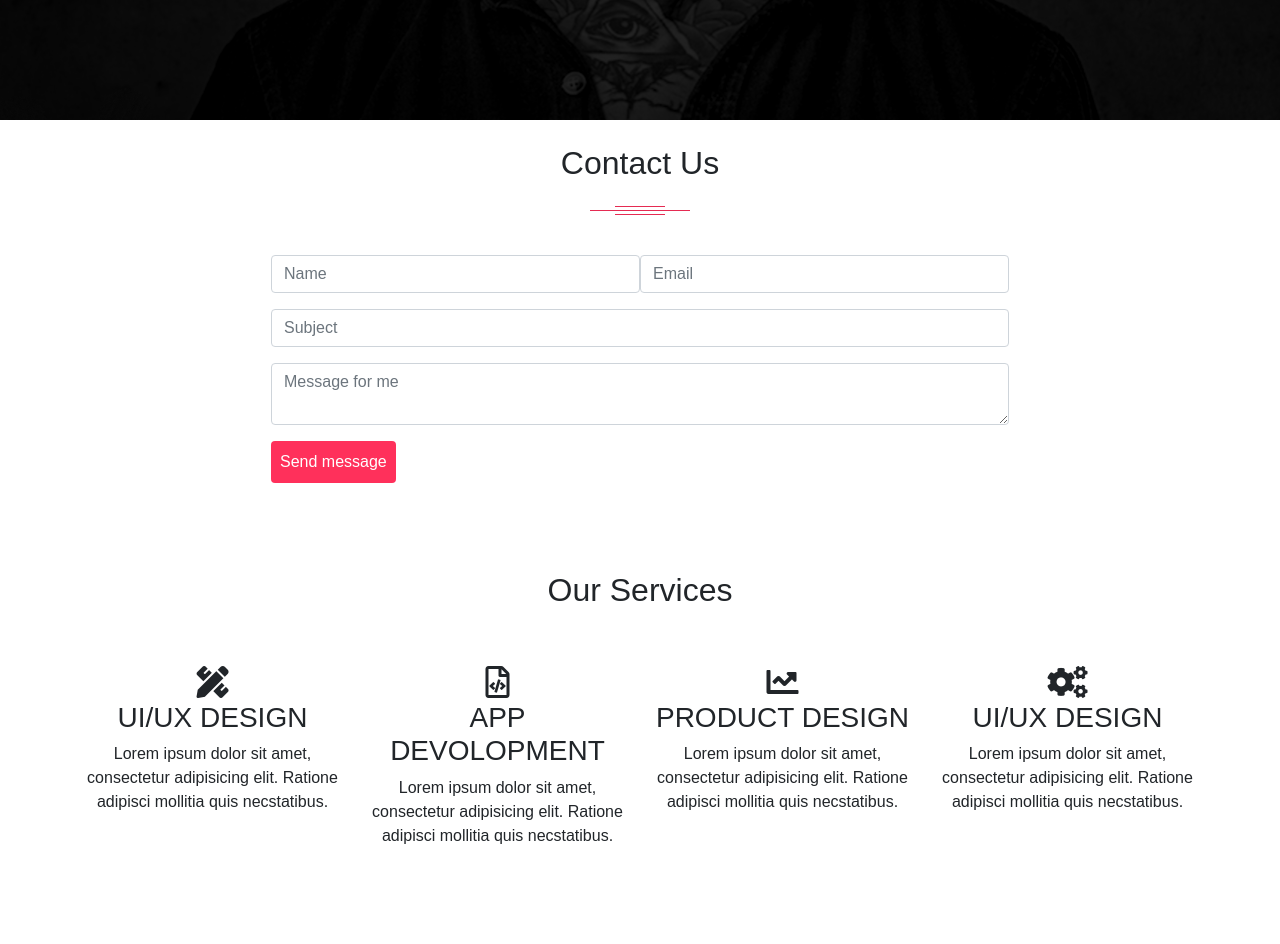
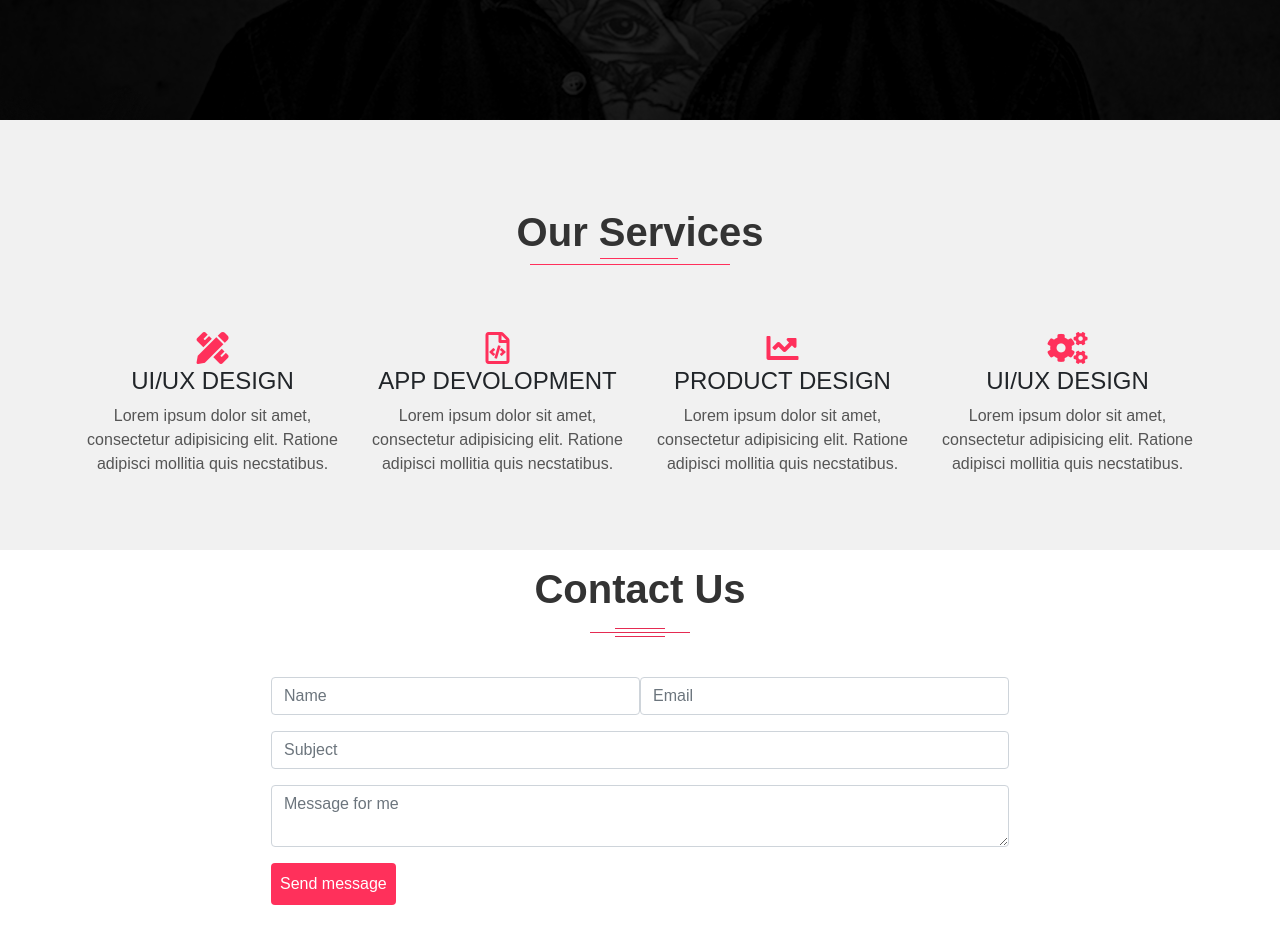
Before and after one commit to hossamemara/Route_Team_Project_1, a plain HTML site: page index.html in a window 1280 px wide. Shown: the part 680-1624 px from the top of the page. Before the commit the page ends 1592 px from the top, so only its background shows below. Drawn offline with Linux system fonts and the light colour scheme.

Commit message:
fix problems 1

```diff
--- a/css/style.css
+++ b/css/style.css
@@ -305,19 +305,20 @@ color: #09c;
 
     /* Home  End*/
 
-/*_____________________sec-8____________________________*/
+/*_____________________ Contacts Start ____________________________*/
 .sec-8 button:hover{
     background:red;
 }
 .sec-8 button{
     background-color:#ff305b;
-
+}
    .sec8 button:hover{
-    background:red;
+    background-color:red;
 
 }
 .sec-8 .name ,.sec-8 .email{
     width:48%;
+
 }
 .sec-8 h2 {
     font-size: 40px;
@@ -325,7 +326,12 @@ color: #09c;
     line-height: 30px;
     color:#333;
 }
-    /* services section*/
+
+
+/*_____________________ Contacts End ____________________________*/
+
+
+/*______________________ services section Start______________________*/
     .our-services{
     background-color: #f1f1f1;
     position: relative;
@@ -384,3 +390,6 @@ font-weight: 400;
     border-radius: 2px;
 
 }
+
+
+/*______________________ services section End______________________*/
--- a/index.html
+++ b/index.html
@@ -85,7 +85,55 @@
     </div>
 
 
+   <!-- our services section -->
 
+   <section class="our-services py-5">
+    <div class="container text-center">
+        <h2>Our Services</h2>
+        <div class="row pt-5 ">
+            <div class=" col-lg-3 col-md-6 ui">
+                <div>
+
+                    <i class="fas fa-2x fa-pencil-ruler"></i>
+                    <h4>UI/UX DESIGN</h4>
+                    <p>Lorem ipsum dolor sit amet, consectetur adipisicing elit. Ratione adipisci mollitia quis
+                        necstatibus.</p>
+                </div>
+            </div>
+            <div class="col-lg-3 col-md-6 ui">
+                <div>
+
+                    <i class="far fa-2x fa-file-code"></i>
+                    <h4>APP DEVOLOPMENT</h4>
+                    <p>Lorem ipsum dolor sit amet, consectetur adipisicing elit. Ratione adipisci mollitia quis
+                        necstatibus.</p>
+                </div>
+            </div>
+            <div class="col-lg-3 col-md-6 ui">
+                <div>
+
+                    <i class="fas fa-2x fa-chart-line"></i>
+                    <h4>PRODUCT DESIGN</h4>
+                    <p>Lorem ipsum dolor sit amet, consectetur adipisicing elit. Ratione adipisci mollitia quis
+                        necstatibus.</p>
+                </div>
+            </div>
+            <div class="col-lg-3 col-md-6 ui">
+                <div>
+
+                    <i class="fas fa-2x fa-cogs"></i>
+                    <h4>UI/UX DESIGN</h4>
+                    <p>Lorem ipsum dolor sit amet, consectetur adipisicing elit. Ratione adipisci mollitia quis
+                        necstatibus.</p>
+                </div>
+            </div>
+
+
+        </div>
+
+    </div>
+
+</section>
 
     <!-- Home End -->
 
@@ -117,55 +165,7 @@
     </section>
         <!-- end of sec-8 -->
 
-    <!-- our services section -->
 
-    <section class="our-services py-5">
-        <div class="container text-center">
-            <h2>Our Services</h2>
-            <div class="row pt-5 ">
-                <div class=" col-lg-3 col-md-6 ui">
-                    <div>
-
-                        <i class="fas fa-2x fa-pencil-ruler"></i>
-                        <h3>UI/UX DESIGN</h3>
-                        <p>Lorem ipsum dolor sit amet, consectetur adipisicing elit. Ratione adipisci mollitia quis
-                            necstatibus.</p>
-                    </div>
-                </div>
-                <div class="col-lg-3 col-md-6 ui">
-                    <div>
-
-                        <i class="far fa-2x fa-file-code"></i>
-                        <h3>APP DEVOLOPMENT</h3>
-                        <p>Lorem ipsum dolor sit amet, consectetur adipisicing elit. Ratione adipisci mollitia quis
-                            necstatibus.</p>
-                    </div>
-                </div>
-                <div class="col-lg-3 col-md-6 ui">
-                    <div>
-
-                        <i class="fas fa-2x fa-chart-line"></i>
-                        <h3>PRODUCT DESIGN</h3>
-                        <p>Lorem ipsum dolor sit amet, consectetur adipisicing elit. Ratione adipisci mollitia quis
-                            necstatibus.</p>
-                    </div>
-                </div>
-                <div class="col-lg-3 col-md-6 ui">
-                    <div>
-
-                        <i class="fas fa-2x fa-cogs"></i>
-                        <h3>UI/UX DESIGN</h3>
-                        <p>Lorem ipsum dolor sit amet, consectetur adipisicing elit. Ratione adipisci mollitia quis
-                            necstatibus.</p>
-                    </div>
-                </div>
-
-
-            </div>
-
-        </div>
-
-    </section>
 
 
 
```
